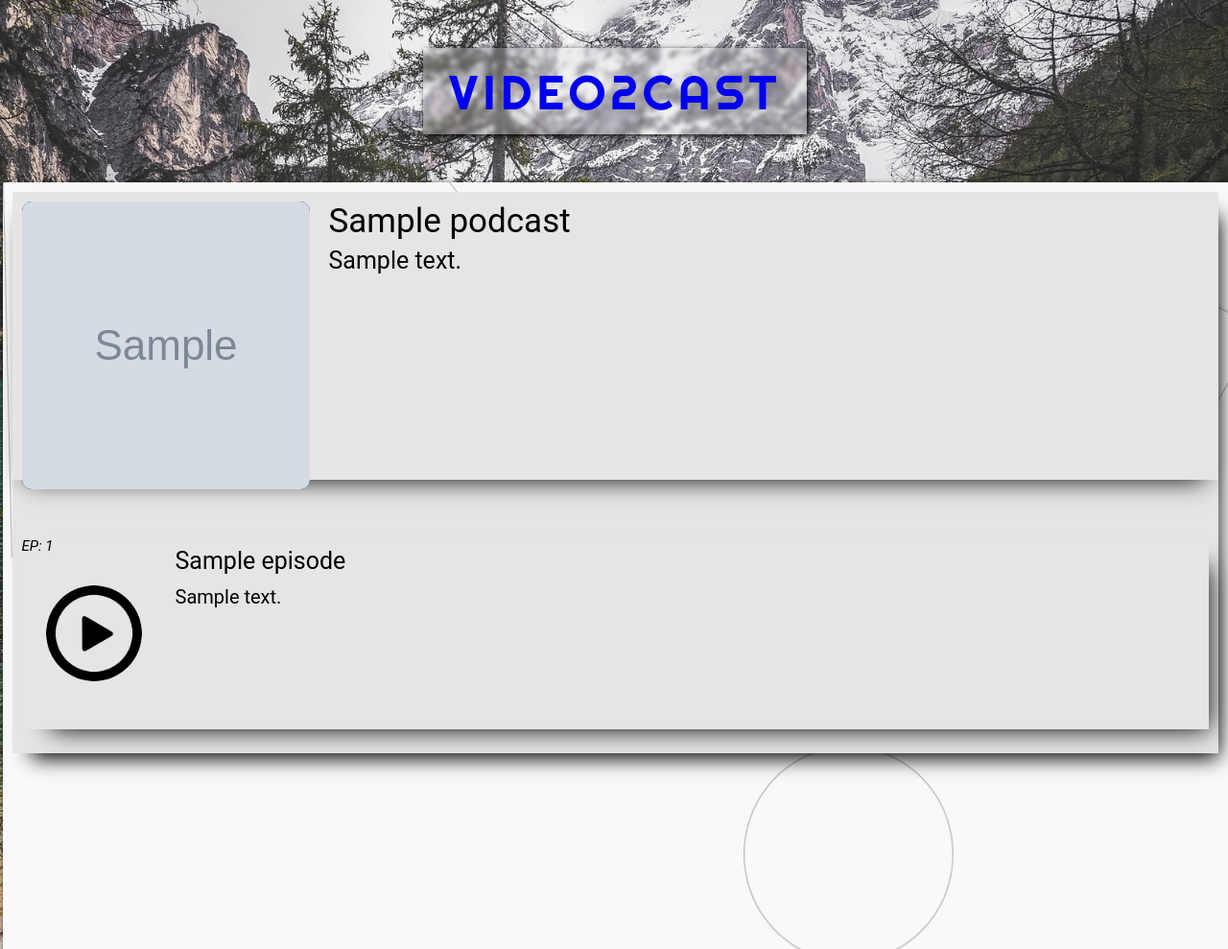
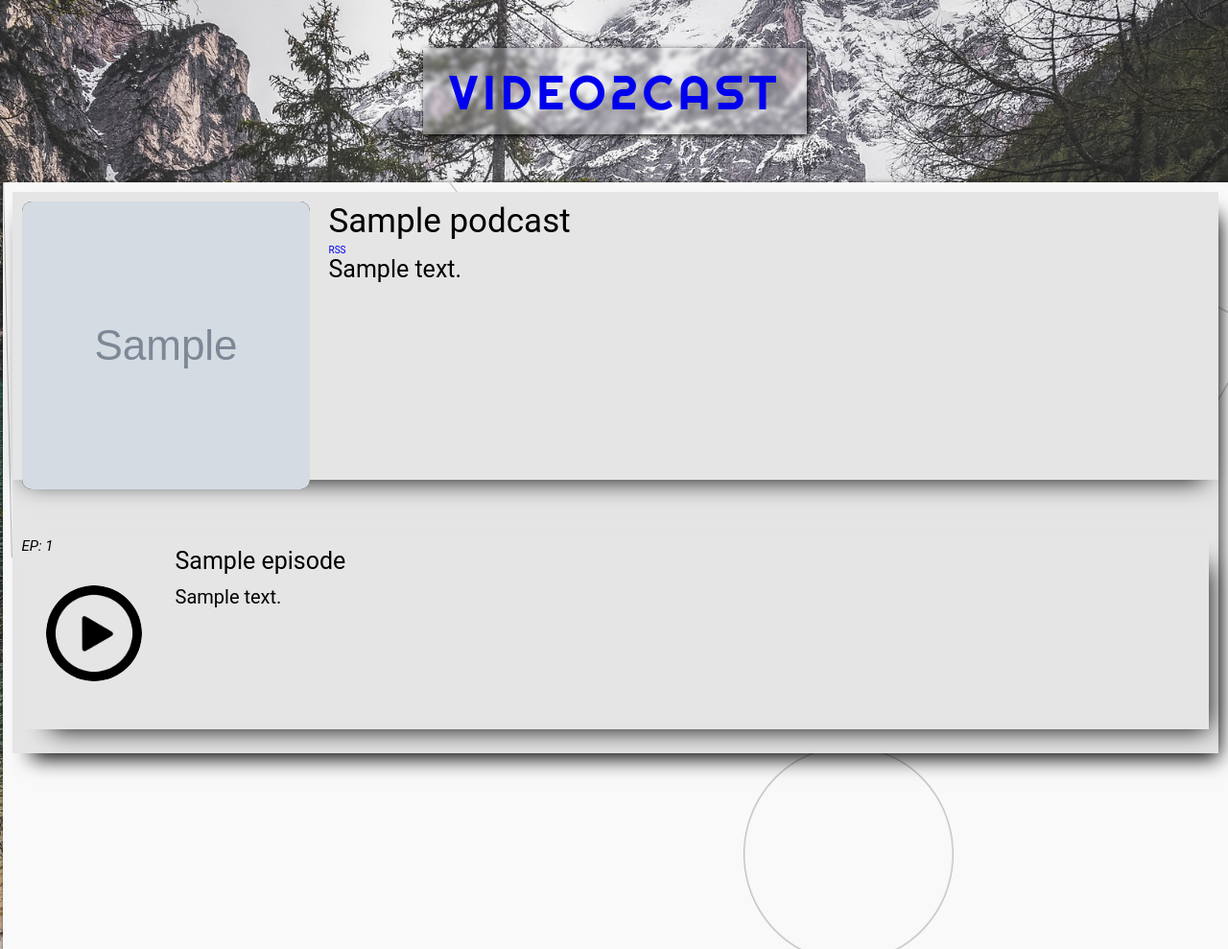
Before and after one commit to mishabeliy15/startup, a Django app: a page that uses index_podcast/templates/publish_podcasts/podcast.html in a window 1280 px wide. Shown: the top 989 px of the page at 96% size. Run offline with Django 3.2, Linux system fonts and the light colour scheme; tables that the repository leaves empty hold one stand-in row (values such as "Sample post"); grey boxes marked "Sample" are stand-in pictures; some libraries are stand-ins or nearby versions; some web fonts are replaced.

Commit message:
Added rss link

```diff
--- a/index_podcast/templates/publish_podcasts/podcast.html
+++ b/index_podcast/templates/publish_podcasts/podcast.html
@@ -21,6 +21,9 @@
                 <div class="podcast-title">
                     {{ object.title }}
                 </div>
+                <a href="{{ request.scheme }}://{{ request.get_host }}{% url 'publish_podcast:podcast-rss' object.owner.id object.id %}">
+                    RSS
+                </a>
                 <div class="podcast-description">
                     {{ object.description }}
                 </div>
```
